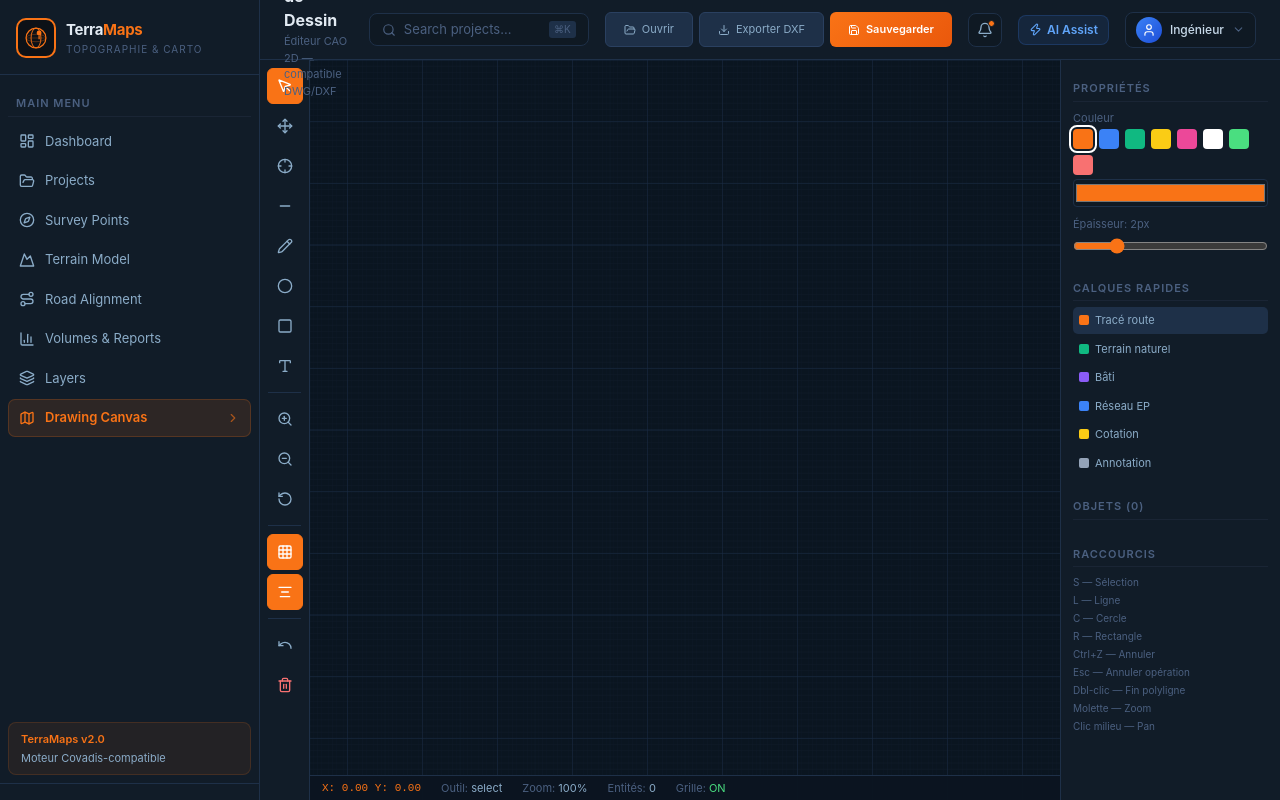
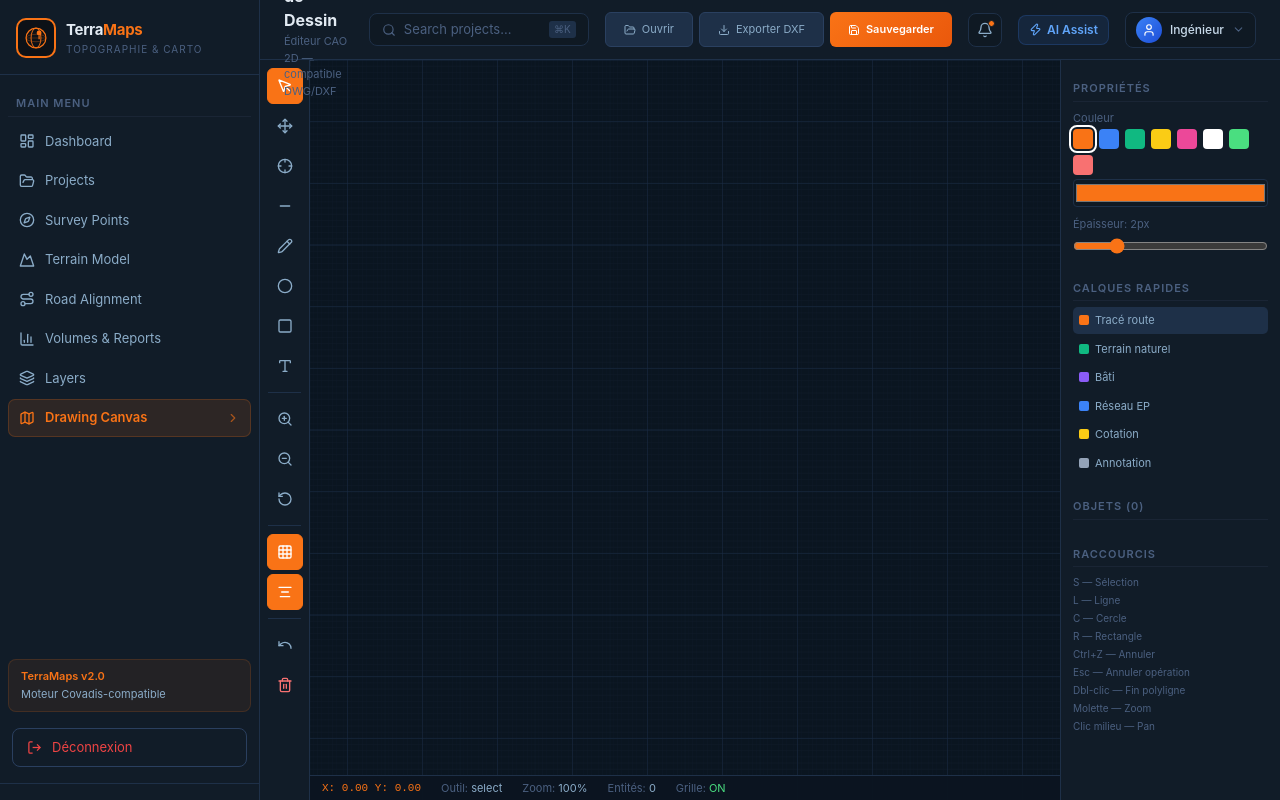
Before and after one commit to bdigi909-rgb/terramaps, a Next.js app: page /canvas in a window 1280 px wide. Built offline with nearby package versions, Linux system fonts and the light colour scheme.

Commit message:
add logout button sidebar

```diff
--- a/src/components/Sidebar.tsx
+++ b/src/components/Sidebar.tsx
@@ -133,6 +133,12 @@ export default function Sidebar() {
       </div>
 
       {/* Bottom nav */}
+      <div style={{ padding: "8px 12px", marginBottom: 8 }}>
+        <button onClick={logout} style={{ display: "flex", alignItems: "center", gap: 10, width: "100%", background: "transparent", border: "1px solid #2a3f5f", borderRadius: 8, padding: "9px 14px", color: "#EF4444", cursor: "pointer", fontSize: 13 }}>
+          <svg width="15" height="15" viewBox="0 0 24 24" fill="none" stroke="#EF4444" strokeWidth="2"><path d="M9 21H5a2 2 0 0 1-2-2V5a2 2 0 0 1 2-2h4"/><polyline points="16 17 21 12 16 7"/><line x1="21" y1="12" x2="9" y2="12"/></svg>
+          Déconnexion
+        </button>
+      </div>
       <div style={{ padding: "8px", borderTop: "1px solid var(--border)" }}>
         {bottomItems.map((item) => (
           <Link
```
